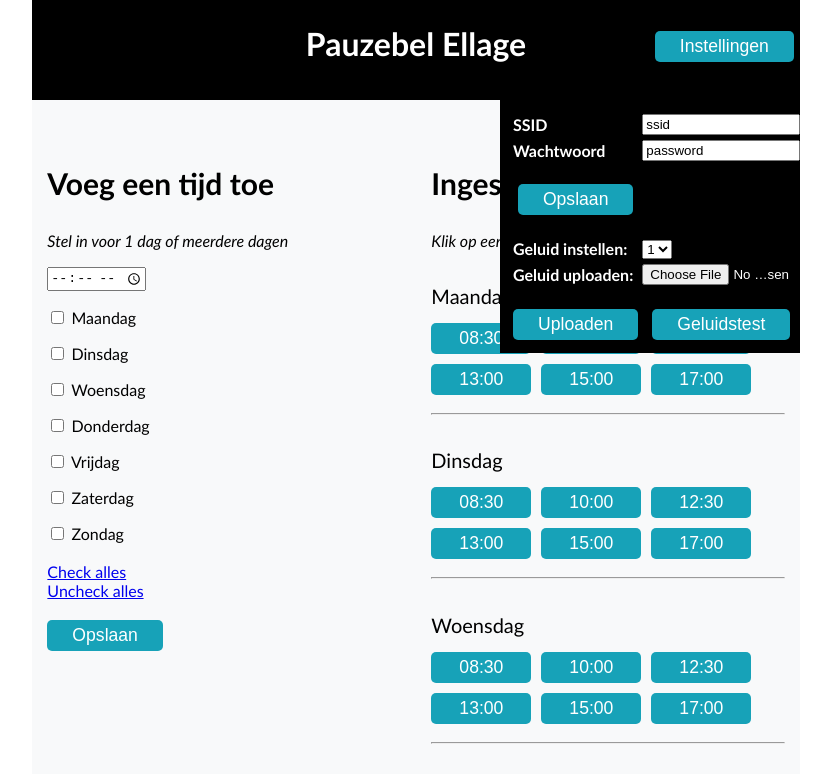
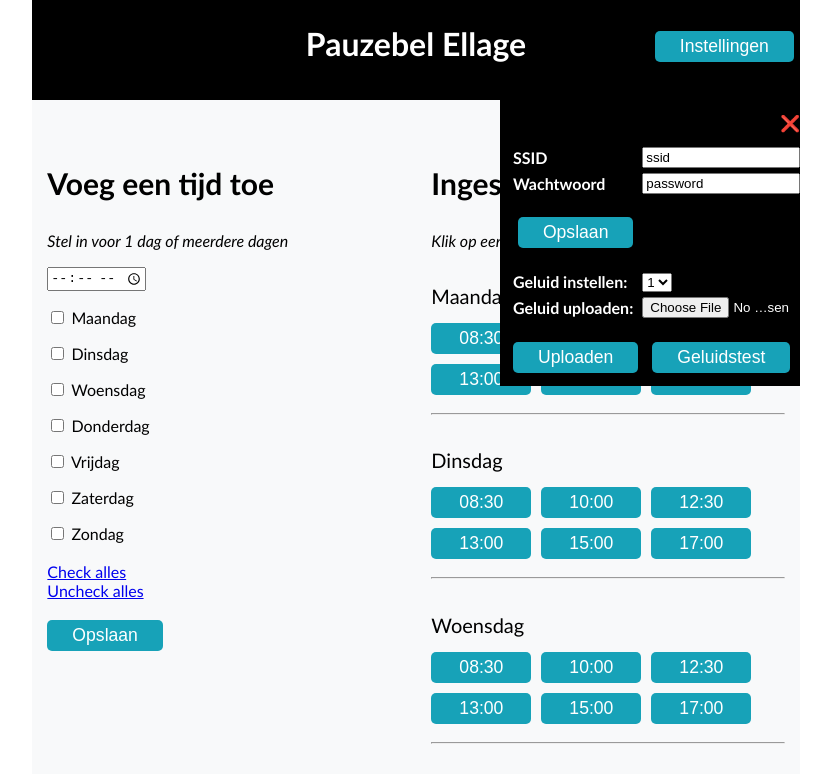
Before and after one commit to robsieljes/pauzebel-clean, a plain HTML site: page index.html in a window 1280 px wide. Both pictures are taken after a click on the button "Instellingen". Shown: the top 774 px of the page, without its empty margins (224-1055 px from the left). Drawn offline with Linux system fonts and the light colour scheme.

Commit message:
added functionality that you can click outside menu to hide and added a cross button to hide menu

```diff
--- a/css/style.css
+++ b/css/style.css
@@ -180,6 +180,14 @@ h5{
 	margin-top: 20px;
 }
 
+td.cross{
+	text-align: right;
+	padding-bottom: 10px;
+}
+td.cross:hover{
+	cursor: pointer;
+}
+
 @media screen and (max-width:50em) {
 	.col{
 		display: block;
--- a/index.html
+++ b/index.html
@@ -8,7 +8,7 @@
 	<meta name="viewport" content="width=device-width, initial-scale=1">
 </head>
 <body>
-	<div class="container">
+	<div class="container" id="container">
 		<div class="header">
 			<table class="headertable">
 				<tr>
@@ -18,6 +18,10 @@
 					<th class="twenty">
 						<button class="save" id="settingsButton">Instellingen</button>
 						<table id="settings">
+							<tr>
+								<td></td>
+								<td class="right cross"><div id="close">&#10060;</div></td>
+							</tr>
 							<tr>
 								<td class="left">SSID</td><br>
 								<td class="right"><input type="text" value="ssid" id="ssid"></td>
--- a/js/script.js
+++ b/js/script.js
@@ -134,24 +134,29 @@ window.onload = function(){
 		child.classList.remove("icon");
 	}
 
+	// Make settings visible and invisible when clicking on and off
+	var settingsElem = document.getElementById("settings");
 	function settingsVisible(){
-	    var x = document.getElementById("settings");
-		if (x.style.display === "none" || x.style.display === "") {
-	    	x.style.display = "block";
-	    }
-	    else {
-	        x.style.display = "none";
-	    }
+	    settingsElem.style.display = "block";
+	}
+	function settingsInvisible(){
+		settingsElem.style.display = "none";
 	}
 
 	// Make settings visible when clicking on settings
 	document.getElementById("settingsButton").onclick = function (){settingsVisible()};
+	document.getElementById("close").onclick = function (){settingsInvisible()};
+	document.addEventListener("click", function(event) {
+		if(event.target.closest("#settings")) {
+			return;
+		}
+		settingsInvisible();
+	}, true);
 
 	// Action to save WiFi settings to server
 	document.getElementById("savewifi").onclick = function(){
 		var ssid = document.getElementById("ssid").value;
 		var password = document.getElementById("password").value;
-		settingsVisible();
 		var xhr = new XMLHttpRequest();
 		xhr.open("POST", "/input", true);
 		xhr.setRequestHeader("Content-Type", "application/x-www-form-urlencoded");
@@ -159,6 +164,7 @@ window.onload = function(){
 			if(xhr.readyState === 4 && xhr.readyState === 200){
 				xhr.send("ssid=" + ssid + "&pass=" + password);
 				alert("WiFi instellingen zijn opgeslagen!")
+				settingsInvisible();
 			}
 			else{
 				alert("WiFi instellingen opslaan is mislukt");
```
